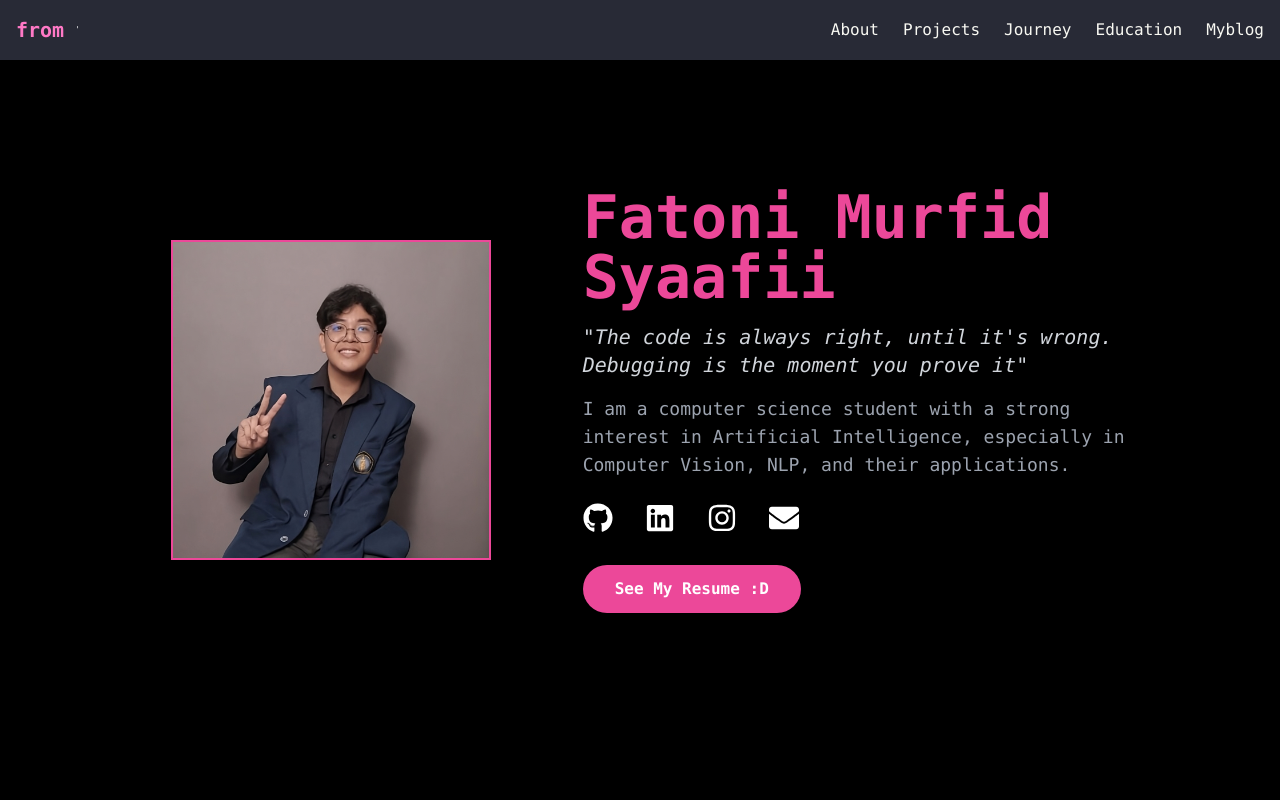
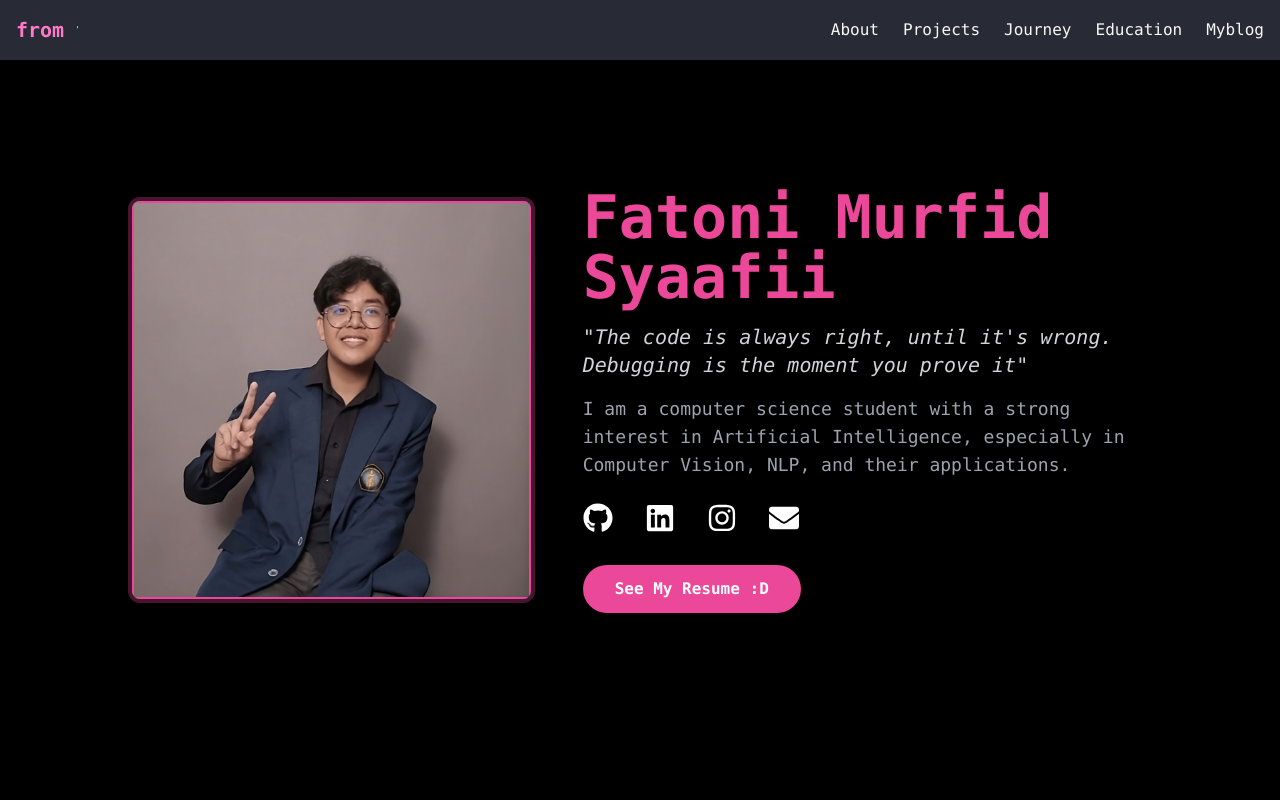
Before and after one commit to tonimurfid/todo, a React (Vite) app: page / in a window 1280 px wide. Shown: the top 800 px of the page. Built offline with nearby package versions, Linux system fonts and the light colour scheme.

Commit message:
change border setting

```diff
--- a/src/components/Hero.jsx
+++ b/src/components/Hero.jsx
@@ -8,7 +8,7 @@ export const Hero = () => {
         <div className="flex flex-col md:flex-row items-center gap-12 max-w-5xl mx-auto">
           {/* Photo Section */}
           <div className="w-full md:w-5/12 flex justify-center">
-            <div className="relative w-64 h-64 sm:w-80 sm:h-80">
+            <div className="relative w-full h-full rounded-xl overflow-hidden border-4 border-pink-500/30">
               {/* Pink border around image */}
               <div className="absolute inset-0 border-2 border-pink-500"></div>
               <img src="/assets/toni3.jpeg" alt="Fatoni Murfid Syaafii" className="w-full h-full object-cover" />
```
